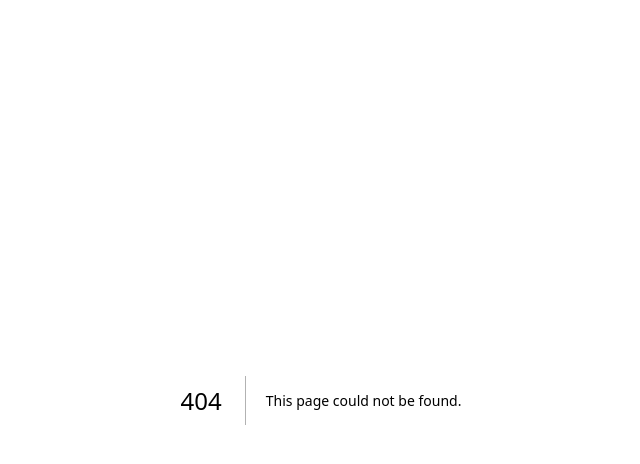
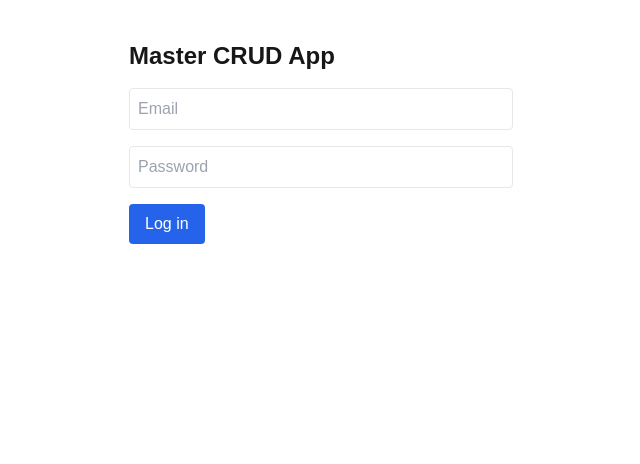
Before and after one commit to M-Asyfa/tonjoo-test2-frontend, a Next.js app: page /login in a window 1280 px wide. Before the commit this address had no page. Shown: the top 464 px of the page, without its empty margins (319-959 px from the left). Built offline with nearby package versions, Linux system fonts and the light colour scheme; no server answers.

Commit message:
Major modification

```diff
--- /dev/null
+++ b/src/app/login/page.js
@@ -0,0 +1,62 @@
+'use client';
+import { useState } from "react";
+import API from "@/services/api";
+import { useRouter } from "next/navigation";
+
+export default function LoginPage() {
+  const [email, setEmail] = useState("");
+  const [password, setPassword] = useState("");
+  const [error, setError] = useState("");
+  const router = useRouter();
+
+  const handleLogin = async (e) => {
+    e.preventDefault();
+    setError(""); // Reset error message
+
+    try {
+      // 1. Get CSRF cookie
+      // await API.get(`${process.env.NEXT_PUBLIC_API_BASE_URL}/sanctum/csrf-cookie`);
+
+      // 2. Post login credentials
+      await API.post(`/login`, { email, password });
+
+      // 3. Redirect on success
+      router.push("/transactions");
+
+    } catch (err) {
+      console.error("Login error:", err);
+      setError(err.response?.data?.message || "Login failed");
+    }
+  };
+
+  return (
+    <div className="max-w-sm mx-auto mt-10">
+      <h1 className="text-2xl font-bold mb-4">Master CRUD App</h1>
+      {error && <div className="text-red-600 mb-2">{error}</div>}
+      <form onSubmit={handleLogin} className="space-y-4">
+        <input
+          type="email"
+          placeholder="Email"
+          className="w-full border p-2 rounded"
+          value={email}
+          onChange={(e) => setEmail(e.target.value)}
+          required
+        />
+        <input
+          type="password"
+          placeholder="Password"
+          className="w-full border p-2 rounded"
+          value={password}
+          onChange={(e) => setPassword(e.target.value)}
+          required
+        />
+        <button
+          type="submit"
+          className="bg-blue-600 text-white px-4 py-2 rounded hover:bg-blue-700"
+        >
+          Log in
+        </button>
+      </form>
+    </div>
+  );
+}
--- a/src/app/transactions/create/page.js
+++ b/src/app/transactions/create/page.js
@@ -10,7 +10,7 @@ export default function CreateTransactionPage() {
   const [form, setForm] = useState({
     description: '',
     code: '',
-    rate_euro: '',
+    rate_euro: '18000',
     date_paid: '',
     details: [
       { category_id: '', name: '', amount: '' }
@@ -51,12 +51,12 @@ export default function CreateTransactionPage() {
   const handleSubmit = async (e) => {
     e.preventDefault();
     try {
-      await API.post('/transactions', form);
+      await API.post(`/transactions`, form);
       alert('Transaksi berhasil disimpan!');
       router.push('/transactions');
     } catch (err) {
-      console.error(err);
-      alert('Something went wrong');
+      alert('Transaksi gagal disimpan!');
+      console.error('Submit error:', err);
     }
 
     console.log('Submitting:', form);
--- a/src/app/transactions/page.js
+++ b/src/app/transactions/page.js
@@ -9,7 +9,7 @@ export default function TransactionsPage() {
   const [transactions, setTransactions] = useState([]);
 
   useEffect(() => {
-    API.get('/transactions')
+    API.get(`/transactions`)
       .then(res => setTransactions(res.data))
       .catch(err => console.error("Failed to load transactions", err));
   }, []);
@@ -20,17 +20,36 @@ export default function TransactionsPage() {
     router.push(`/transactions/edit/${transactionId}`);
   };
 
-  const handleDelete = async (transactionId) => {
-    const confirmed = confirm("Apakah Anda yakin ingin menghapus transaksi ini?");
-    if (!confirmed) return;
+  // const handleDelete = async (transactionId) => {
+  //   const confirmed = confirm("Apakah Anda yakin ingin menghapus transaksi ini?");
+  //   if (!confirmed) return;
+
+  //   try {
+  //     await API.delete(`/transactions/${transactionId}`);
+  //     alert("Transaksi berhasil dihapus!");
+  //     // Optionally reload data:
+  //     setTransactions((prev) => prev.filter((t) => t.id !== transactionId));
+  //   } catch (err) {
+  //     alert("Gagal menghapus transaksi.");
+  //     console.error("Delete failed:", err);
+  //   }
+  // };
+
+
+  const handleDelete = async (transactionHeaderId, detailId) => {
+    if (!confirm("Apakah Anda yakin ingin menghapus transaksi ini?")) return;
 
     try {
-      await API.delete(`/transactions/${transactionId}`);
+      await API.delete(
+        `/transactions/${transactionHeaderId}/details/${detailId}`,
+        { withCredentials: true }
+      );
       alert("Transaksi berhasil dihapus!");
-      // Optionally reload data:
-      setTransactions((prev) => prev.filter((t) => t.id !== transactionId));
-    } catch (err) {
-      console.error("Delete failed:", err);
+
+      // Optionally re-fetch the transaction list
+      fetchTransactions();
+    } catch (error) {
+      console.error("Failed to delete detail", error);
       alert("Gagal menghapus transaksi.");
     }
   };
@@ -45,6 +64,26 @@ export default function TransactionsPage() {
   });
 
   const [searchInput, setSearchInput] = useState(''); // input box only
+
+  const fetchTransactions = async () => {
+    try {
+      const res = await API.get(`/transactions`, {
+        withCredentials: true,
+      });
+      setTransactions(res.data);
+    } catch (err) {
+      console.error("Failed to fetch transactions", err);
+    }
+  };
+
+  const handleLogout = async () => {
+    try {
+      await API.post(`/logout`, {});
+      router.push("/login");
+    } catch (err) {
+      console.error("Logout failed", err);
+    }
+  };
 
   // const [debouncedSearch] = useDebounce(searchInput, 500);
 
@@ -63,6 +102,15 @@ export default function TransactionsPage() {
       <div className="flex items-center justify-between mb-6">
         <h1 className="text-2xl font-bold">List Data Transaksi</h1>
       </div>
+
+        <div className="flex justify-end mb-4">
+          <button
+            onClick={handleLogout}
+            className="bg-red-600 text-white px-4 py-2 rounded hover:bg-red-700"
+          >
+            Log out
+          </button>
+        </div>
 
       {transactions.length === 0 ? (
         <p className="text-gray-500">Tidak ada transaksi.</p>
@@ -132,25 +180,21 @@ export default function TransactionsPage() {
               </div>
             </div>
 
-            {/* <Link href="/transactions/create">
-              <button className="bg-blue-600 text-white px-4 py-2 hover:bg-blue-700">
-                + Tambah Transaksi
-              </button>
-            </Link> */}
-
-            {/* Transaction Details Table */}
+            {/* Transaction Table */}
             <table className="w-full text-sm border shadow">
               <thead className="bg-gray-300 text-gray-900 font-semibold">
                 <tr>
+                  {/* Transaction Header */}
                   <th className="p-2 text-center">No.</th>
                   <th className="p-2 text-center">Deskripsi</th>
                   <th className="p-2 text-center">Kode</th>
                   <th className="p-2 text-center">Rate Euro</th>
                   <th className="p-2 text-center">Tanggal Pembayaran</th>
-
+                  {/* Transaction Details */}
                   <th className="p-2 text-center">Kategori</th>
                   <th className="p-2 text-center">Nama Transaksi</th>
                   <th className="p-2 text-center">Nominal (IDR)</th>
+                  {/* Action */}
                   <th className="p-2 text-center">Aksi</th>
                 </tr>
               </thead>
@@ -198,7 +242,7 @@ export default function TransactionsPage() {
                         <td className="p-2 text-center space-x-2 flex justify-end">
                             <button
                               title="Delete" className="text-red-600 hover:text-red-800"
-                              onClick={() => handleDelete(tx.id)}
+                              onClick={() => handleDelete(tx.id, detail.id)}
                             >
                               🗑️
                             </button>
--- a/src/services/api.js
+++ b/src/services/api.js
@@ -2,9 +2,8 @@ import axios from 'axios';
 
 // ✅ Adjust this base URL to match your Laravel backend
 const API = axios.create({
-  // baseURL: 'http://127.0.0.1:8000/api',
-  // baseURL: 'http://localhost:8000/api',
-  baseURL: process.env.NEXT_PUBLIC_API_BASE_URL,
+  baseURL: `${process.env.NEXT_PUBLIC_API_BASE_URL}`, // Use environment variable for base URL
+  withCredentials: true, // Enable cookies for CSRF protection
 });
 
 export default API;
```
